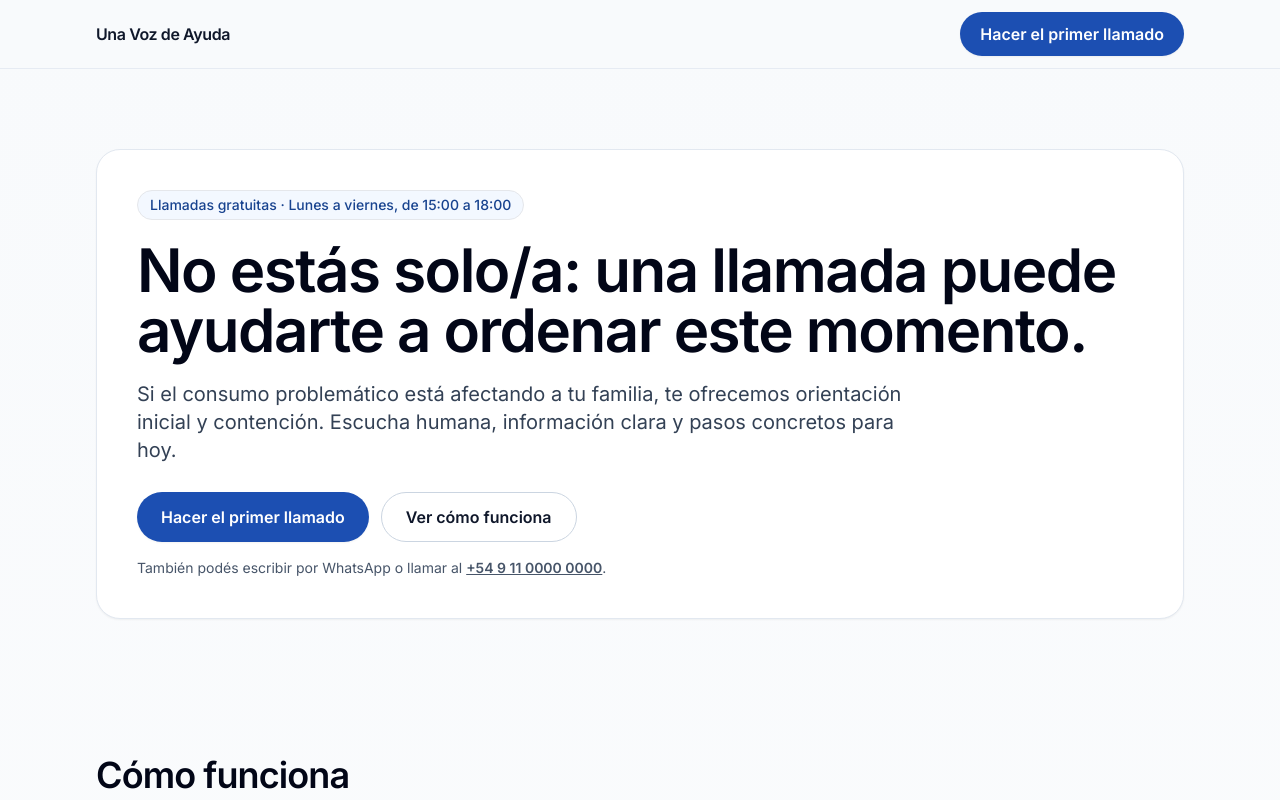
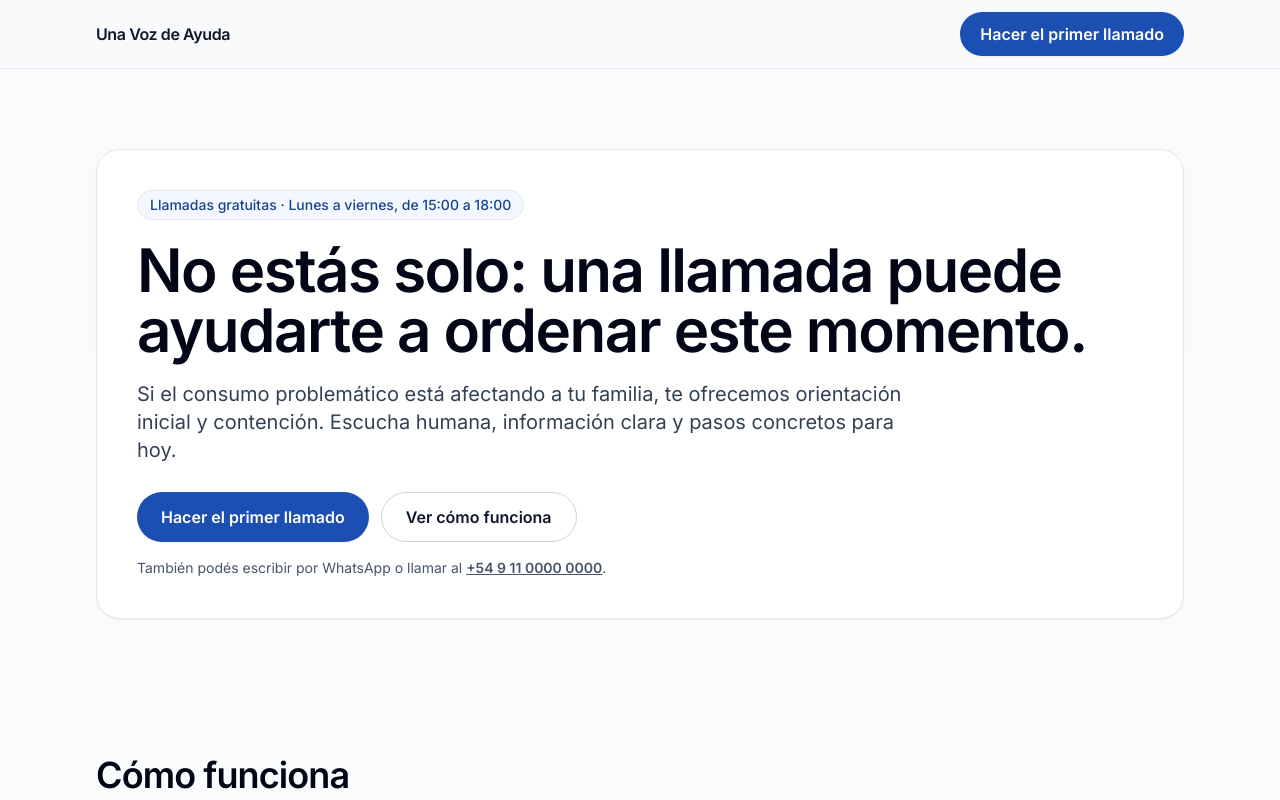
Before and after one commit to gastondiazweb-svg/appadicciones, a Next.js app: page / in a window 1280 px wide. Shown: the top 800 px of the page. Built offline with nearby package versions, Linux system fonts and the light colour scheme.

Commit message:
Update page.tsx

```diff
--- a/app/page.tsx
+++ b/app/page.tsx
@@ -117,7 +117,7 @@ export default function HomePage() {
             Llamadas gratuitas · {hoursLabel}
           </p>
           <h1 className="mt-5 text-3xl font-semibold leading-tight tracking-tight text-slate-950 sm:text-5xl lg:text-6xl">
-            No estás solo/a: una llamada puede ayudarte a ordenar este momento.
+            No estás solo: una llamada puede ayudarte a ordenar este momento.
           </h1>
           <p className="mt-5 max-w-3xl text-base leading-relaxed text-slate-700 sm:text-xl">
             Si el consumo problemático está afectando a tu familia, te ofrecemos orientación inicial y contención.
```
